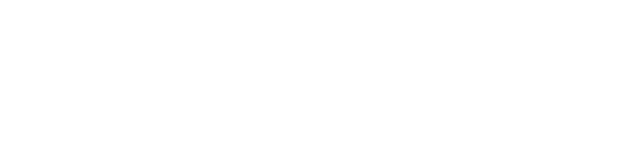
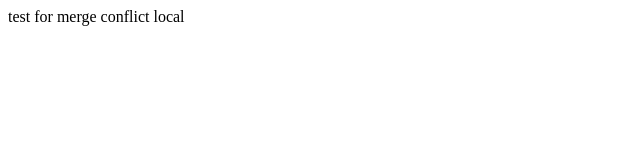
Before and after one commit to knngsr/learning, a plain HTML site: page index.html in a window 1280 px wide. Shown: the whole page, without its empty margins (0-640 px from the left). Drawn offline with Linux system fonts and the light colour scheme.

Commit message:
Local commit for merge conflict test

```diff
--- a/index.html
+++ b/index.html
@@ -10,7 +10,7 @@
 
 <body>
   <div class="shell">
-
+    test for merge conflict local
   </div><!-- /.shell -->
 </body>
 
```
